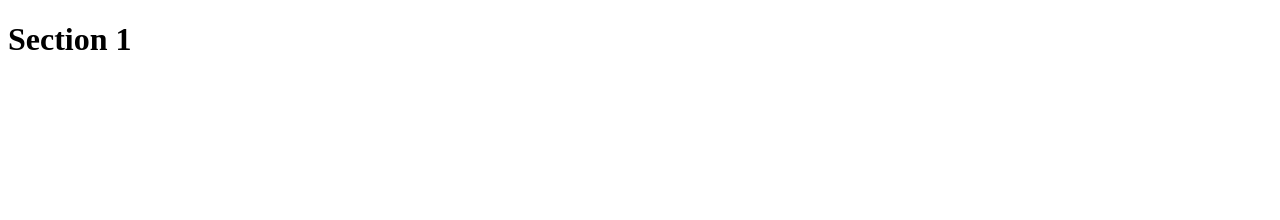
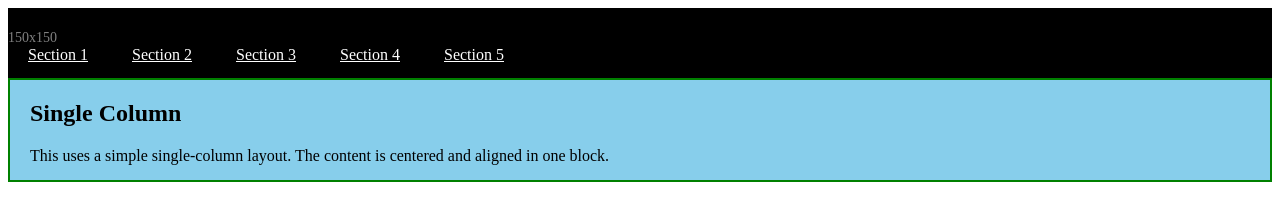
Before and after one commit to JaGanzzz/Group5, a plain HTML site: page index.html in a window 1280 px wide. Drawn offline with Linux system fonts and the light colour scheme.

Commit message:
Update index.html

```diff
--- a/index.html
+++ b/index.html
@@ -4,8 +4,65 @@
     <meta charset="UTF-8">
     <meta name="viewport" content="width=device-width, initial-scale=1.0">
     <title>Document</title>
+
+    <style>
+        .nav-bar{
+
+            background-color: black;
+            color: white;
+            overflow: hidden;
+            width: 100%;
+            height: 50px;
+            padding-top: 20px;
+
+
+        }
+        .nav-bar a{
+            color: white;
+            text-align: center;
+            padding: 14px 20px;
+            flex: 1;
+            align-items: center;
+
+        }
+        .placeholder span{
+            font-size: 14px;
+            color: grey;
+
+
+
+        }
+
+        .section1{
+            background-color: skyblue;
+            border: 2px solid green ;
+            padding-left: 20px;
+            height: 100px;
+        }
+
+
+
+    </style>
 </head>
 <body>
-    <h1>Section 1</h1>
+       <header>
+
+        <nav class="nav-bar">
+
+            <div class="placeholder"><span>150x150</span></div>
+            <a href="#">Section 1</a>
+            <a href="#">Section 2</a>
+            <a href="#">Section 3</a>
+            <a href="#">Section 4</a>
+            <a href="#">Section 5</a>
+        </nav>
+    </header>
+
+    <section class="section1">
+        <h1>Single Column</h1>
+
+        This uses a simple single-column layout. The content is centered and aligned in one block.
+
+    </section>
 </body>
 </html>
```
